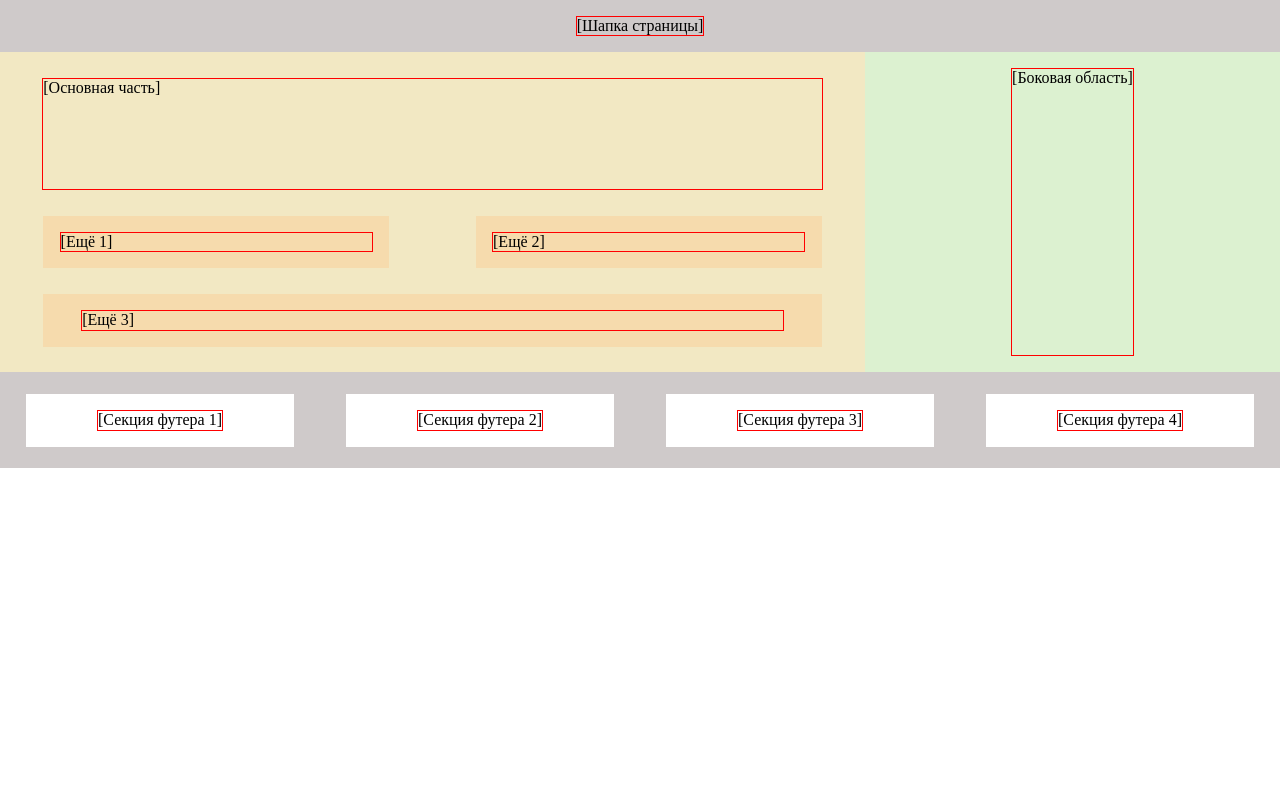
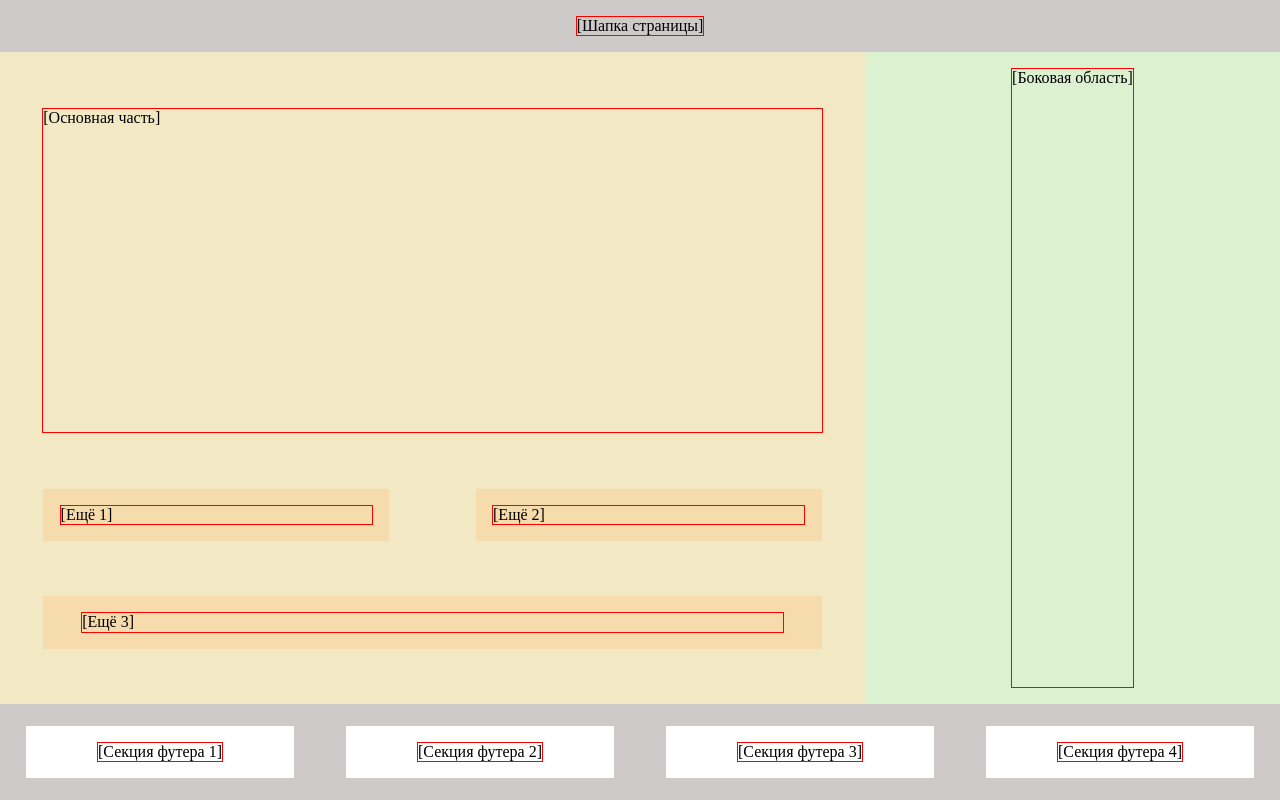
Before and after one commit to woachkatzl/week-5-task-2, a plain HTML site: page index.html in a window 1280 px wide. Drawn offline with Linux system fonts and the light colour scheme.

Commit message:
made the page layout adjustable to the browser size

```diff
--- a/styles/styles.css
+++ b/styles/styles.css
@@ -1,6 +1,7 @@
 body {
     display: flex;
     flex-direction: column;
+    min-height: 100vh;
 }
 
 .header,
@@ -25,6 +26,10 @@ body {
     justify-content: center;
 }
 
+.main {
+    flex: 1;
+}
+
 .main-section {
     min-height: 40vh;
     flex-wrap: wrap;
@@ -36,8 +41,8 @@ body {
 
 .container {
     width: 100%;
-    min-height: 35%;
     justify-content: center;
+    min-height: 50%;
 }
 
 .main-section section {
```
